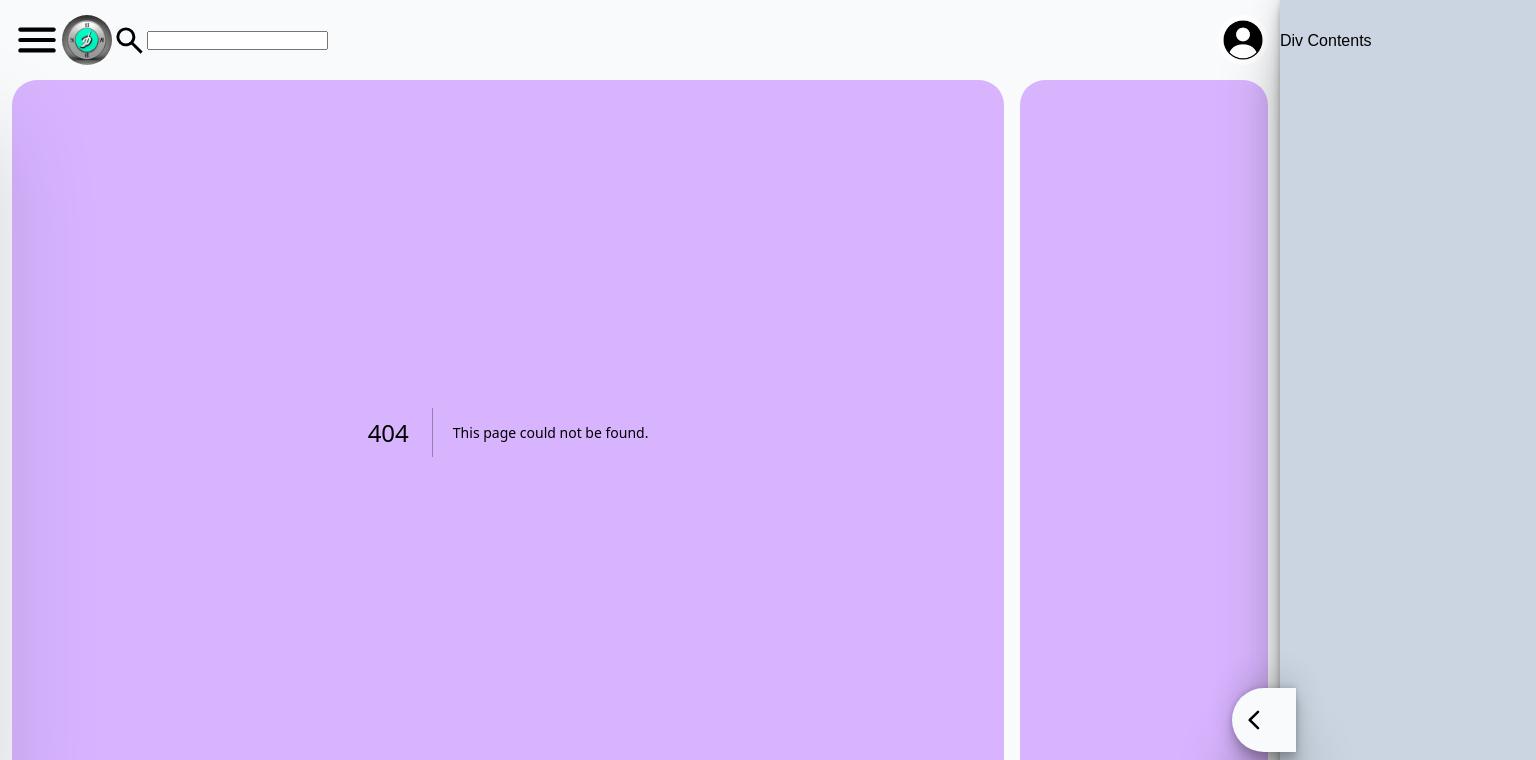
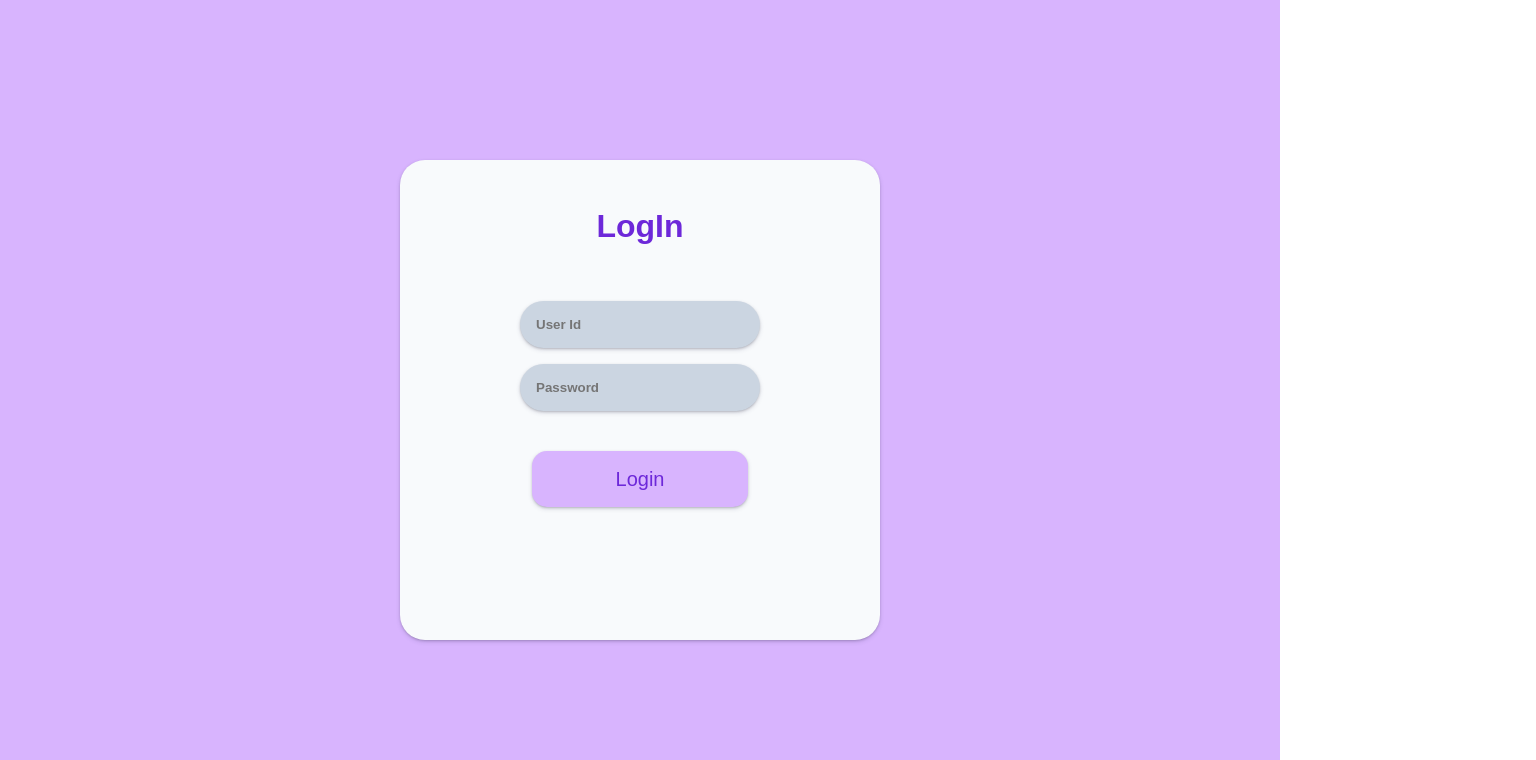
Before and after one commit to sonelAshutosh/hrs-dev, a Next.js app: page /login in a window 1280 px wide. Before the commit this address had no page. Shown: the top 760 px of the page, 1536 px wide, since content can reach past the window. Built offline with nearby package versions, Linux system fonts and the light colour scheme.

Commit message:
Addition of /login route and /create-schedule route and a 404 page

```diff
--- a/db.json
+++ b/db.json
@@ -99,9 +99,9 @@
   ],
   "_login": [
     {
-      "User_Id": "",
-      "User_Password": "",
-      "Team_Id": ""
+      "User_Id": "test1",
+      "User_Password": "admin",
+      "Team_Id": "TM01"
     }
   ]
 }
--- a/package.json
+++ b/package.json
@@ -12,8 +12,10 @@
   "dependencies": {
     "eslint": "8.38.0",
     "eslint-config-next": "13.3.0",
+    "js-cookie": "^3.0.1",
     "json-server": "^0.17.3",
     "next": "13.3.0",
+    "next-auth": "^4.22.0",
     "react": "18.2.0",
     "react-dom": "18.2.0"
   }
--- a/src/components/LeftNavbar.js
+++ b/src/components/LeftNavbar.js
@@ -29,7 +29,9 @@ function LeftNavbar(props) {
           : styles['left-navbar']
       }
     >
-      <div className={styles['button']}>+ New</div>
+      <Link href="/create-schedule">
+        <div className={styles['button']}>+ New</div>
+      </Link>
       <div className={styles['left-navbar-list']}>
         <ul className={styles['ul']}>
           {LeftNavbarListItems.map((item) => (
--- /dev/null
+++ b/src/pages/404.js
@@ -0,0 +1,3 @@
+export default function NotFound() {
+  return <div>404 - Page Not Found</div>
+}
--- a/src/pages/_app.js
+++ b/src/pages/_app.js
@@ -17,7 +17,9 @@ export default function App({ Component, pageProps }) {
   const handleUserProfile = () => {
     setUserProfile(!userProfile)
   }
-
+  if (Component.getLayout) {
+    return Component.getLayout(<Component {...pageProps} />)
+  }
   return (
     <>
       <div className="App">
--- a/src/pages/index.js
+++ b/src/pages/index.js
@@ -1,8 +1,9 @@
 import ScheduleItem from '@/components/ScheduleItem'
+import styles from '../styles/Index.module.css'
 
 export default function index() {
   return (
-    <div>
+    <div className={styles['my-schedules']}>
       <ScheduleItem />
       <ScheduleItem />
       <ScheduleItem />
--- /dev/null
+++ b/src/pages/login.js
@@ -0,0 +1,52 @@
+import React, { useState } from 'react'
+import styles from '../styles/Login.module.css'
+
+const Login = () => {
+  const [userId, setUserId] = useState('')
+  const [password, setPassword] = useState('')
+
+  const handleUserIdChange = (e) => {
+    setUserId(e.target.value)
+  }
+
+  const handlePasswordChange = (e) => {
+    setPassword(e.target.value)
+  }
+
+  const handleLogin = () => {
+    // Here you can implement your login logic
+    console.log('User ID:', userId)
+    console.log('Password:', password)
+  }
+
+  return (
+    <div className={styles['login-container']}>
+      <div className={styles['login']}>
+        <h1>LogIn</h1>
+        <input
+          type="text"
+          id="userId"
+          value={userId}
+          onChange={handleUserIdChange}
+          placeholder="User Id"
+        />
+        <input
+          type="password"
+          id="password"
+          value={password}
+          onChange={handlePasswordChange}
+          placeholder="Password"
+        />
+        <div className={styles['button']} onClick={handleLogin}>
+          Login
+        </div>
+      </div>
+    </div>
+  )
+}
+
+export default Login
+
+Login.getLayout = function PageLayout(page) {
+  return <>{page} </>
+}
--- /dev/null
+++ b/src/styles/CreateSchedule.module.css
@@ -0,0 +1,40 @@
+.create-schedule-container {
+  height: 80%;
+  aspect-ratio: 4/3;
+  display: flex;
+  flex-direction: column;
+  place-content: center;
+  background-color: var(--base-300);
+  margin: auto;
+  padding: 2rem;
+  border-radius: 25px;
+  box-shadow: rgba(17, 12, 46, 0.15) 0px 48px 100px 0px;
+}
+
+.create-schedule-container > * {
+  margin: 1rem;
+}
+.create-schedule-container > :nth-child(1) {
+  margin: auto;
+}
+.create-schedule-container > :last-child {
+  margin: auto;
+  margin-right: 1rem;
+}
+.button {
+  background-color: var(--base-300);
+  border-radius: 15px;
+  height: 3.5rem;
+  width: 45%;
+  font-size: 1.25rem;
+  margin: 0.25rem;
+  display: flex;
+  place-items: center;
+  place-content: center;
+  box-shadow: rgba(50, 50, 93, 0.25) 0px 2px 5px -1px,
+    rgba(0, 0, 0, 0.3) 0px 1px 3px -1px;
+}
+
+.button:hover {
+  background-color: var(--accent-600);
+}
--- /dev/null
+++ b/src/styles/Index.module.css
@@ -0,0 +1,6 @@
+.my-schedules {
+  display: flex;
+  flex-direction: column;
+  /* margin: 1rem; */
+  /* padding: 1rem; */
+}
--- /dev/null
+++ b/src/styles/Login.module.css
@@ -0,0 +1,62 @@
+.login-container {
+  display: flex;
+  flex-direction: column;
+  place-items: center;
+  place-content: center;
+  height: 100vh;
+  width: 100vw;
+  background-color: var(--accent-300);
+}
+
+.login {
+  color: var(--accent-900);
+  background-color: var(--base-300);
+  display: flex;
+  flex-direction: column;
+  place-items: center;
+  width: 60vh;
+  aspect-ratio: 1;
+  border-radius: 25px;
+  box-shadow: rgba(50, 50, 93, 0.25) 0px 2px 5px -1px,
+    rgba(0, 0, 0, 0.3) 0px 1px 3px -1px;
+}
+
+.login > h1 {
+  margin: 3rem;
+}
+
+.login > input {
+  font-weight: bolder;
+  background-color: var(--base-600);
+  color: var(--accent-900);
+  width: 50%;
+  margin: 0.5rem;
+  padding: 1rem;
+  border: 0;
+  border-radius: 25px;
+  box-shadow: rgba(50, 50, 93, 0.25) 0px 2px 5px -1px,
+    rgba(0, 0, 0, 0.3) 0px 1px 3px -1px;
+}
+
+.login > input:focus {
+  outline: none;
+}
+
+.button {
+  background-color: var(--accent-300);
+  border-radius: 15px;
+  height: 3.5rem;
+  width: 45%;
+  font-size: 1.25rem;
+  margin: 2rem;
+  display: flex;
+  place-items: center;
+  place-content: center;
+  box-shadow: rgba(50, 50, 93, 0.25) 0px 2px 5px -1px,
+    rgba(0, 0, 0, 0.3) 0px 1px 3px -1px;
+}
+
+.button:hover {
+  background-color: var(--accent-900);
+  color: var(--base-300);
+}
--- a/src/styles/globals.css
+++ b/src/styles/globals.css
@@ -101,7 +101,7 @@ a:visited {
   border-radius: 25px;
   display: flex;
   flex-direction: column;
-  place-content: center;
+  /* place-content: center; */
   place-items: center;
   overflow-y: auto;
 }
```
Also changed, not shown: src/pages/create-schedule.js (added, +45 -0 lines), 1 other file (tests, documents, lock files or other folders).
